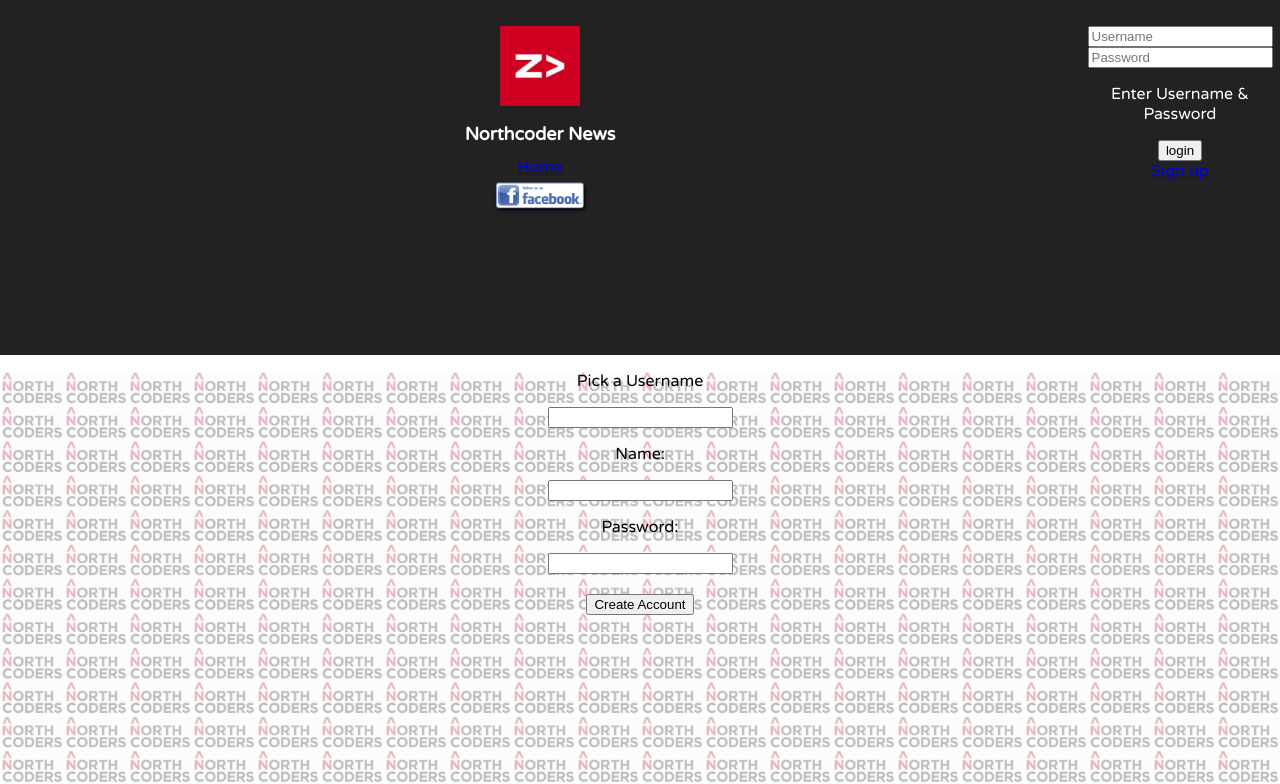
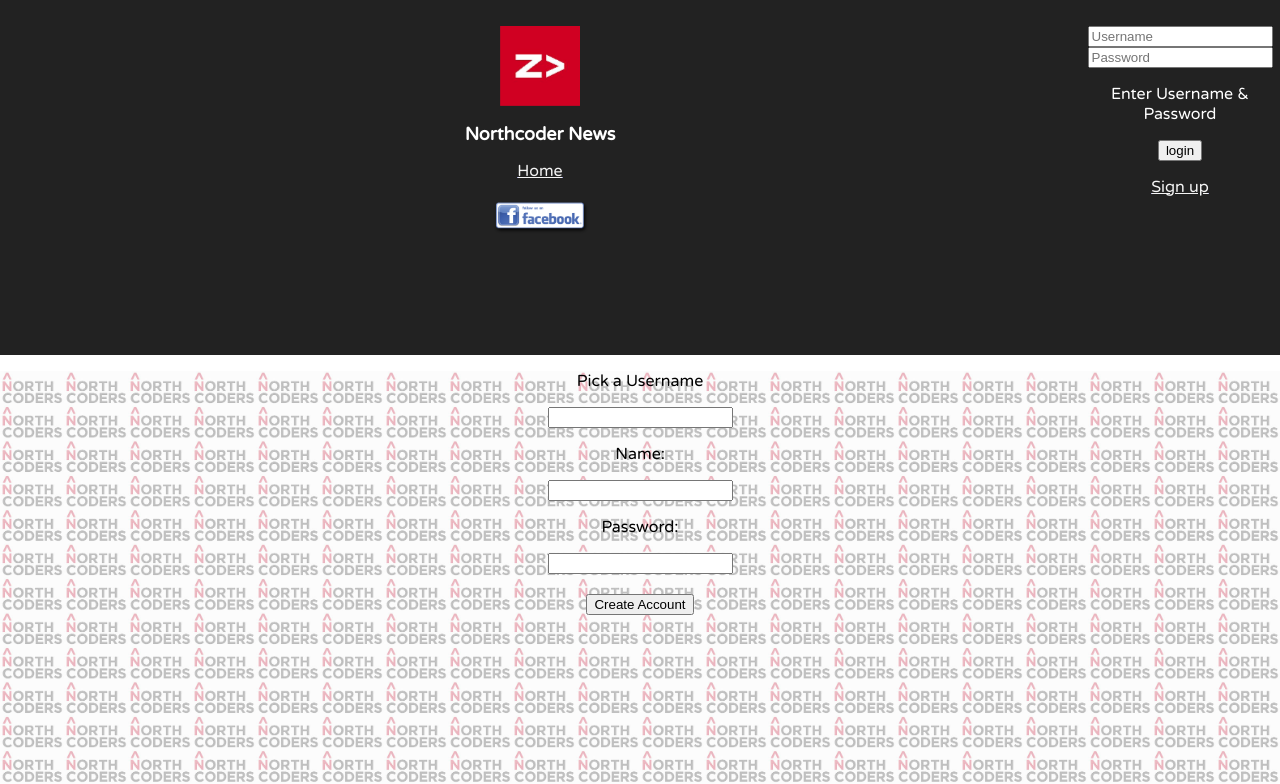
Before and after one commit to ricksmith26/NorthcoderNewsFrontend, a React (Create React App) app: page /login-createAcc in a window 1280 px wide. Shown: the top 784 px of the page. Built offline with nearby package versions, Linux system fonts and the light colour scheme.

Commit message:
update b4 repo name change

```diff
--- a/src/App.css
+++ b/src/App.css
@@ -252,3 +252,9 @@
 Loading {
   width: 100vw;
 }
+
+.createAcc {
+  color: whitesmoke;
+  text-decoration: underline;
+  text-decoration-color: whitesmoke;
+}
--- a/src/App.js
+++ b/src/App.js
@@ -106,7 +106,7 @@
   return (
     <div>
       <NavLink exact to="/">
-        Home
+        <p className="createAcc">Home</p>
       </NavLink>
     </div>
   );
--- a/src/component/Users/UserLogin.js
+++ b/src/component/Users/UserLogin.js
@@ -42,7 +42,9 @@
           <button>login</button>
 
           <br />
-          <Link to="/login-createAcc">Sign up</Link>
+          <Link to="/login-createAcc">
+            <p className="createAcc">Sign up</p>
+          </Link>
         </form>
       </div>
     );
```
Also changed, not shown: 1 other file (tests, documents, lock files or other folders).
